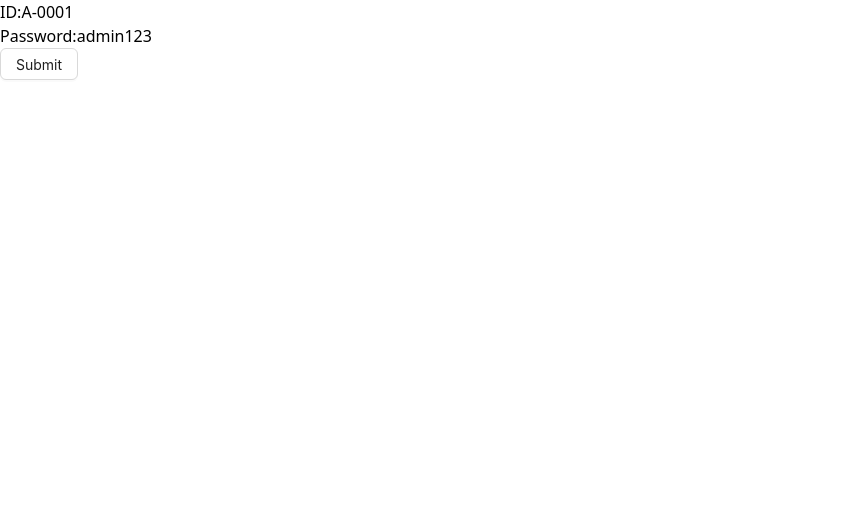
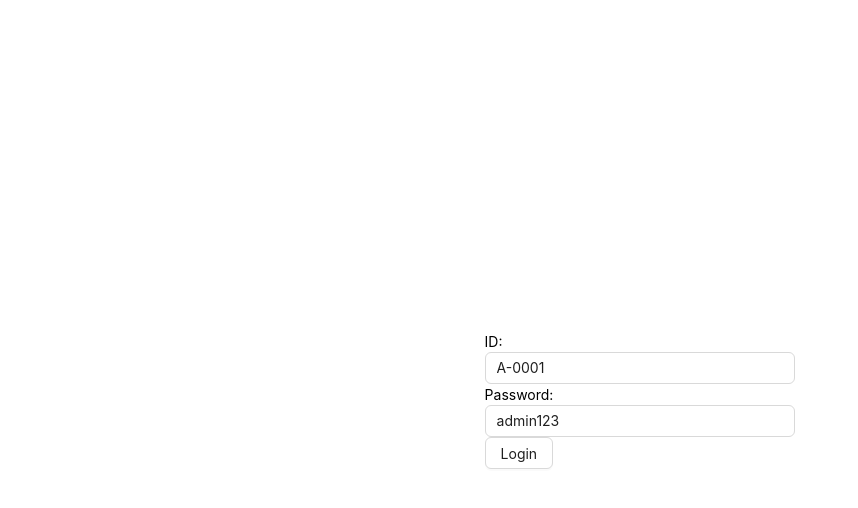
Before and after one commit to Rahad-Ullah/PH-University-Client, a React (Vite) app: page /login in a window 1280 px wide. Shown: the top 508 px of the page, without its empty margins (0-858 px from the left). Built offline with nearby package versions, Linux system fonts and the light colour scheme.

Commit message:
Bug fixed

```diff
--- /dev/null
+++ b/src/components/form/PHForm.tsx
@@ -0,0 +1,29 @@
+/* eslint-disable @typescript-eslint/no-explicit-any */
+import { ReactNode } from "react";
+import {
+  FormProvider,
+  SubmitHandler,
+  useForm,
+} from "react-hook-form";
+
+type TFormProps = {
+  onSubmit: SubmitHandler<any>;
+  children: ReactNode;
+};
+
+const PHForm = ({ onSubmit, children }: TFormProps) => {
+  const methods = useForm({
+    defaultValues: {
+      id: "A-0001",
+      password: "admin123",
+    },
+  });
+
+  return (
+    <FormProvider {...methods}>
+      <form onSubmit={methods.handleSubmit(onSubmit)}>{children}</form>
+    </FormProvider>
+  );
+};
+
+export default PHForm;
--- /dev/null
+++ b/src/components/form/PHInput.tsx
@@ -0,0 +1,23 @@
+import { Input } from "antd";
+import { Controller } from "react-hook-form";
+
+type TInputProps = {
+  type: string;
+  name: string;
+  label?: string;
+}
+
+const PHInput = ({ type, name, label }: TInputProps) => {
+
+  return (
+    <div className="my-4">
+      {label ? label : null}
+      <Controller
+        name={name}
+        render={({ field }) => <Input {...field} type={type} id={name} />}
+      />
+    </div>
+  );
+};
+
+export default PHInput;
--- a/src/pages/Login.tsx
+++ b/src/pages/Login.tsx
@@ -1,5 +1,5 @@
-import { Button } from "antd";
-import { useForm } from "react-hook-form";
+/* eslint-disable @typescript-eslint/no-explicit-any */
+import { Button, Row } from "antd";
 import { useLoginMutation } from "../redux/features/auth/authApi";
 import { useAppDispatch } from "../redux/hooks";
 import { setUser, TUser } from "../redux/features/auth/authSlice";
@@ -7,14 +7,10 @@ import { verifyToken } from "../utils/verifyToken";
 import { TUserInfo } from "../types";
 import { useNavigate } from "react-router-dom";
 import { toast } from "sonner";
+import PHForm from "../components/form/PHForm";
+import PHInput from "../components/form/PHInput";
 
 const Login = () => {
-  const { register, handleSubmit } = useForm({
-    defaultValues: {
-      id: "A-0001",
-      password: "admin123",
-    },
-  });
   const navigate = useNavigate();
   const dispatch = useAppDispatch();
 
@@ -24,7 +20,7 @@ const Login = () => {
     const toastId = toast.loading("Loggin in");
 
     try {
-      const res = await login(inputData).unwrap();
+      const res = await login(inputData).unwrap() as any;
 
       // decode token
       const user = verifyToken(res.data.accessToken) as TUser;
@@ -39,17 +35,13 @@ const Login = () => {
   };
 
   return (
-    <form onSubmit={handleSubmit(onSubmit)}>
-      <div>
-        <label htmlFor="id">ID:</label>
-        <input type="text" id="id" {...register("id")} />
-      </div>
-      <div>
-        <label htmlFor="password">Password:</label>
-        <input type="text" id="password" {...register("password")} />
-      </div>
-      <Button htmlType="submit">Submit</Button>
-    </form>
+    <Row justify={"center"} align={"middle"} style={{ height: "100vh" }}>
+      <PHForm onSubmit={onSubmit}>
+        <PHInput type={"text"} name={"id"} label={"ID:"} />
+        <PHInput type={"text"} name={"password"} label={"Password:"} />
+        <Button htmlType="submit">Login</Button>
+      </PHForm>
+    </Row>
   );
 };
 
--- a/src/redux/api/baseApi.ts
+++ b/src/redux/api/baseApi.ts
@@ -2,10 +2,12 @@ import {
   createApi,
   fetchBaseQuery,
   BaseQueryFn,
+  FetchArgs,
+  BaseQueryApi,
+  DefinitionType,
 } from "@reduxjs/toolkit/query/react";
 import { RootState } from "../store";
 import { logout, setUser } from "../features/auth/authSlice";
-import type { FetchArgs, FetchBaseQueryError } from "@reduxjs/toolkit/query";
 
 const baseQuery = fetchBaseQuery({
   baseUrl: "http://localhost:5000/api/v1",
@@ -22,10 +24,10 @@ const baseQuery = fetchBaseQuery({
 });
 
 const baseQueryWithRefreshToken: BaseQueryFn<
-  string | FetchArgs,
-  unknown,
-  FetchBaseQueryError
-> = async (args, api, extraOptions) => {
+  FetchArgs,
+  BaseQueryApi,
+  DefinitionType
+> = async (args, api, extraOptions): Promise<any> => {
   let result = await baseQuery(args, api, extraOptions);
 
   // check if the accessToken expired
```
